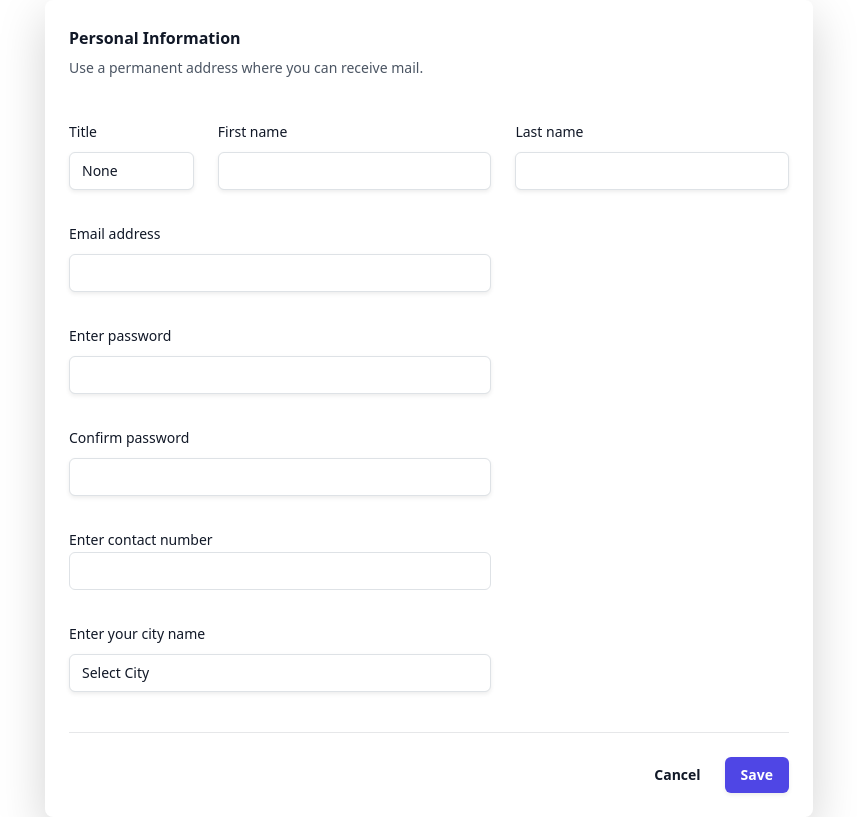
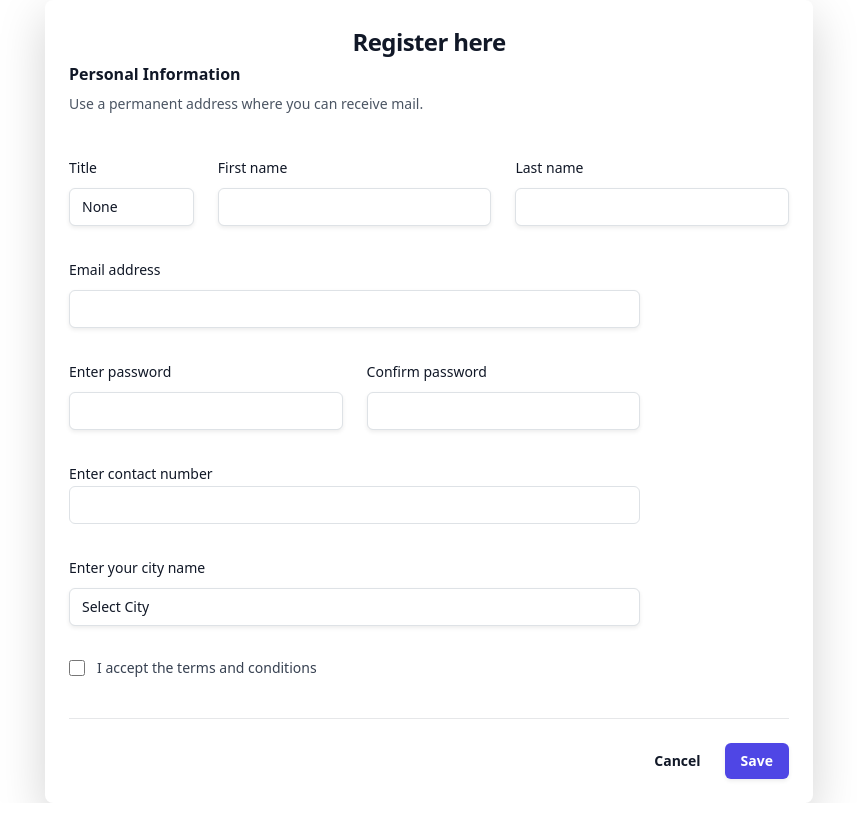
Before and after one commit to HarshVardhanK35/Flowers_Online-JFS, a React (Create React App) app in the folder client/: page /register in a window 1280 px wide. Shown: the whole page, without its empty margins (211-1068 px from the left). Built offline with nearby package versions, Linux system fonts and the light colour scheme.

Commit message:
Frontend Account Related Side Finished

```diff
--- a/client/src/App.js
+++ b/client/src/App.js
@@ -17,7 +17,7 @@ function App() {
               <Route path="/" element={<Home />} />
               <Route path="/login" element={<Login/>} />
               <Route path="/register" element={<Register/>}></Route>
-              <Route path="/reg" element={<Regis/>}></Route>
+              <Route path="/regis" element={<Regis/>}></Route>
               <Route path="/forgot-password" element={<ForgotPassword/>}></Route>
               <Route path="/reset-password" element={<ResetPassword/>}></Route>
 
--- a/client/src/components/Account/Regis.jsx
+++ b/client/src/components/Account/Regis.jsx
@@ -18,20 +18,18 @@ function Regis() {
   const handleRegister = (e) => {
     e.preventDefault();
 
-    // Validate passwords match
     if (password !== confirmPassword) {
       alert("Passwords do not match!");
       return;
     }
 
-    // Check if email is unique
     fetch(`http://localhost:8080/api/users/check-email?email=${email}`)
       .then(response => response.json())
       .then(data => {
         if (data.exists) {
           setEmailExists(true);
         } else {
-          // Register the user
+
           const userData = { title, firstName, lastName, email, password, phone, country };
           fetch('http://localhost:8080/api/users/register', {
             method: 'POST',
@@ -115,7 +113,7 @@ function Regis() {
         <div className="form-group">
           <label>Phone</label>
           <input
-            type="text"
+            type="tel"
             className="form-control"
             value={phone}
             onChange={(e) => setPhone(e.target.value)}
--- a/client/src/components/Account/Register.jsx
+++ b/client/src/components/Account/Register.jsx
@@ -19,20 +19,18 @@ export default function Register() {
 	const handleRegister = (e) => {
 		e.preventDefault();
 
-		// Validate passwords match
 		if (password !== confirmPassword) {
 			alert("Passwords do not match!");
 			return;
 		}
 
-		// Check if email is unique
 		fetch(`http://localhost:8080/api/users/check-email?email=${email}`)
 			.then((response) => response.json())
 			.then((data) => {
 				if (data.exists) {
 					setEmailExists(true);
 				} else {
-					// Register the user
+
 					const userData = {
 						title,
 						firstName,
@@ -64,6 +62,9 @@ export default function Register() {
 				className="max-w-3xl w-full p-6 bg-white shadow-lg rounded-lg"
 				onSubmit={handleRegister}
 			>
+				<h2 className="mt- text-center text-2xl font-bold leading-9 tracking-tight text-gray-900">
+					Register here
+				</h2>
 				<div className="space-y-12">
 					<div className="border-b border-gray-900/10 pb-10">
 						<h2 className="text-base font-semibold leading-7 text-gray-900">
@@ -74,6 +75,7 @@ export default function Register() {
 						</p>
 
 						<div className="mt-10 grid grid-cols-1 gap-x-6 gap-y-8 sm:grid-cols-5">
+
 							<div className="sm:col-span-1">
 								<label
 									htmlFor="title"
@@ -140,7 +142,7 @@ export default function Register() {
 								</div>
 							</div>
 
-							<div className="sm:col-span-3">
+							<div className="sm:col-span-4">
 								<label
 									htmlFor="email"
 									className="block text-sm font-medium leading-6 text-gray-900"
@@ -149,19 +151,20 @@ export default function Register() {
 								</label>
 								<div className="mt-2">
 									<input
-										id="email"
+										className={`${emailExists ? 'is-invalid' : ''} form-control block w-full rounded-md border-1 py-1.5 text-gray-900 shadow-sm ring-1 ring-inset ring-gray-300 placeholder:text-gray-400 focus:ring-2 focus:ring-inset focus:ring-indigo-600 sm:text-sm sm:leading-6`}
+										onChange={(e) => setEmail(e.target.value)}
+										autoComplete="email"
+										value={email}
 										name="email"
 										type="email"
-										value={email}
-										onChange={(e) => setEmail(e.target.value)}
+										id="email"
 										required
-										autoComplete="email"
-										className="form-control block w-full rounded-md border-1 py-1.5 text-gray-900 shadow-sm ring-1 ring-inset ring-gray-300 placeholder:text-gray-400 focus:ring-2 focus:ring-inset focus:ring-indigo-600 sm:text-sm sm:leading-6"
 									/>
+                  {emailExists && <div className="invalid-feedback">Email already exists!</div>}
 								</div>
 							</div>
 
-							<div className="sm:col-span-3">
+							<div className="sm:col-span-2">
 								<label
 									htmlFor="password"
 									className="block text-sm font-medium leading-6 text-gray-900"
@@ -182,7 +185,7 @@ export default function Register() {
 								</div>
 							</div>
 
-							<div className="sm:col-span-3">
+							<div className="sm:col-span-2">
 								<label
 									htmlFor="password"
 									className="block text-sm font-medium leading-6 text-gray-900"
@@ -203,7 +206,7 @@ export default function Register() {
 								</div>
 							</div>
 
-							<div className="sm:col-span-3">
+							<div className="sm:col-span-4">
 								<label
 									htmlFor="phone"
 									className="block text-sm font-medium leading-6 text-gray-900"
@@ -220,7 +223,7 @@ export default function Register() {
 								/>
 							</div>
 
-							<div className="sm:col-span-3">
+							<div className="sm:col-span-4">
 								<label
 									htmlFor="city"
 									className="block text-sm font-medium leading-6 text-gray-900"
@@ -253,6 +256,29 @@ export default function Register() {
 									</select>
 								</div>
 							</div>
+
+							<div className="sm:col-span-5">
+								<div className="flex items-start">
+									<div className="flex h-5 items-center">
+										<input
+											type="checkbox"
+											id="terms"
+											className="h-4 w-4 text-indigo-600 focus:ring-indigo-500 border-gray-300 rounded"
+											checked={acceptedTerms}
+											onChange={() => setAcceptedTerms(!acceptedTerms)}
+											required
+										/>
+									</div>
+									<div className="ml-3 text-sm">
+										<label
+											htmlFor="terms"
+											className="font-medium text-gray-700"
+										>
+											I accept the terms and conditions
+										</label>
+									</div>
+								</div>
+							</div>
 						</div>
 					</div>
 				</div>
@@ -260,6 +286,7 @@ export default function Register() {
 					<button
 						type="button"
 						className="text-sm font-semibold leading-6 text-gray-900"
+            onClick={() => navigate('/')}
 					>
 						Cancel
 					</button>
```
Lines whose indentation alone changed are shown as unchanged.
